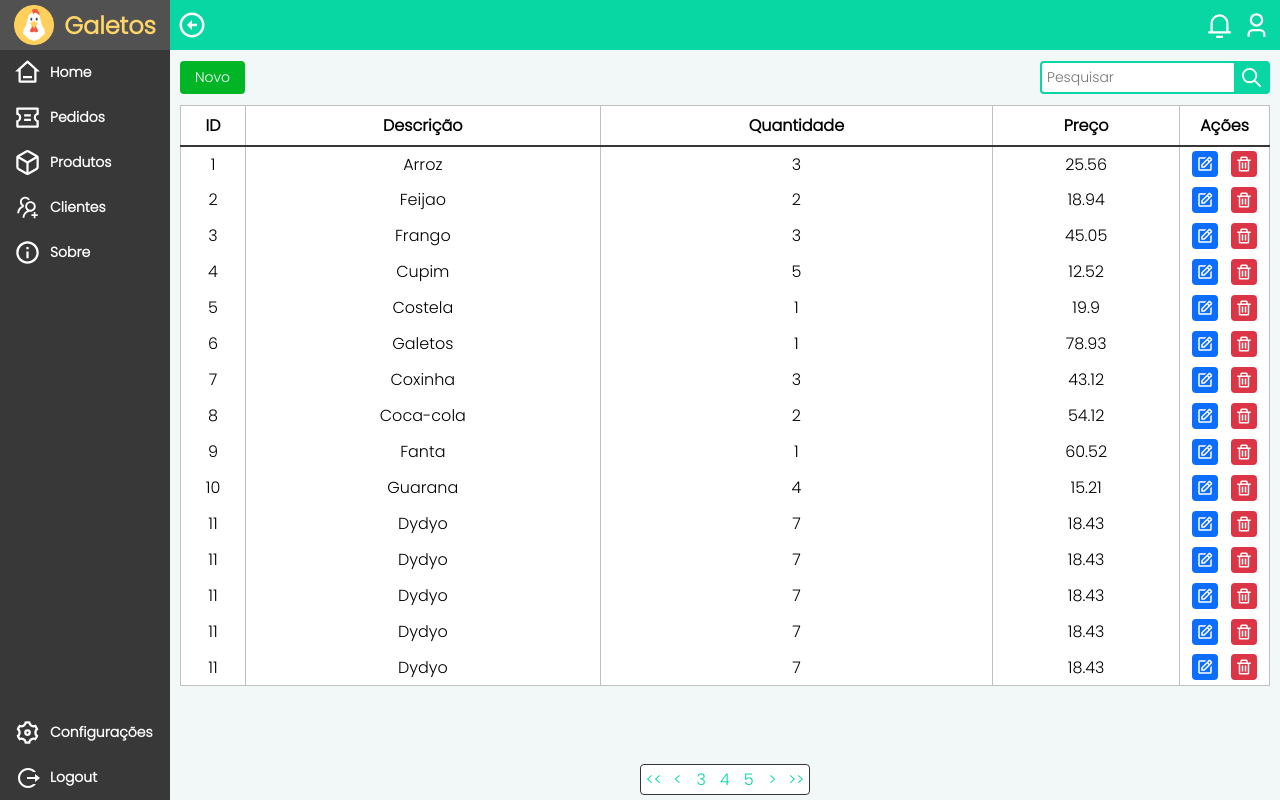
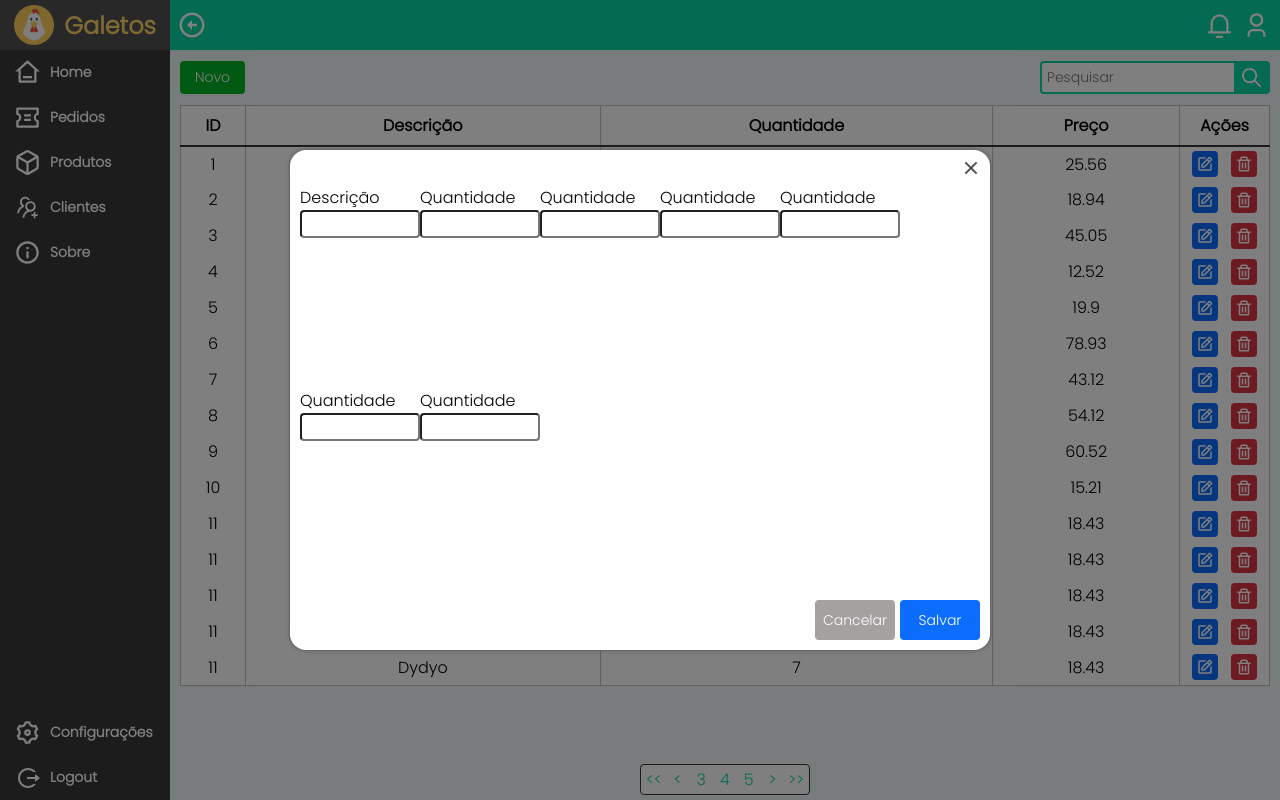
Before and after one commit to gheysiell/galetos_app, a React (Create React App) app in the folder client/: page /pedidos in a window 1280 px wide. Built offline with nearby package versions, Linux system fonts and the light colour scheme.

Commit message:
release only backup

```diff
--- /dev/null
+++ b/client/src/components/ModalCadastro/index.css
@@ -0,0 +1,95 @@
+.modal-container{
+    position: absolute;
+    display: flex;
+    width: 100%;
+    height: 100%;
+    background: rgba(0, 0, 0, 0.5);
+    align-items: center;
+    justify-content: center;
+}
+
+.modal-window{
+    display: flex;
+    color: #000;
+    background: #fff;
+    border-radius: 16px;
+    width: 90%;
+    height: 90%;
+    max-width: 700px;
+    max-height: 500px;
+    flex-direction: column;
+    padding: 5px;
+    box-shadow: 0px 0px 5px #525252;
+}
+
+.modal-header{
+    display: flex;
+    color: #000;
+    justify-content: flex-end;
+    align-items: center;
+    padding-left: 2px;
+    padding-right: 2px;
+    height: 25px;
+    width: 100%;
+}
+
+.modal-footer{
+    display: flex;
+    justify-content: center;
+    align-items: center;
+    width: 100%;
+    height: 70px;
+}
+
+.button-save{
+    width: 80px;
+    height: 40px;
+    background-color: #0D6EFD;
+    color: #fff;
+    border: 0 none;
+    border-radius: 4px;
+    cursor: pointer;
+    font-size: 14px;
+}
+
+.button-cancel{
+    width: 80px;
+    height: 40px;
+    background-color: #a5a1a1;
+    color: #fff;
+    border: 0 none;
+    border-radius: 4px;
+    cursor: pointer;
+    margin-right: 5px;
+    font-size: 14px;
+}
+
+.modal-footer{
+    position: relative;
+    display: flex;
+    justify-content: flex-end;
+    padding: 5px;
+    height: 50px;
+    bottom: 0;
+}
+
+.modal-main{
+    display: flex;
+    height: calc(100% - 75px);
+    width: 100%;
+    padding: 5px;
+    flex-direction: row;
+    flex-wrap: wrap;
+}
+
+.main-inputs{
+    display: flex;
+    border-radius: 4px;
+    flex-direction: column;
+    height: 28px;
+    width: 120px;
+}
+
+.content-datas{
+    height: 60px;
+}
--- /dev/null
+++ b/client/src/components/ModalCadastro/index.jsx
@@ -0,0 +1,56 @@
+const { RiCloseLine } = require("react-icons/ri")
+require("./index.css")
+
+export const ModalCadastro = () => {
+    return (
+        <div className="modal-container">
+            <div className="modal-window">
+                <div className="modal-header">
+                    <RiCloseLine
+                        size={24}
+                        color="#525252"
+                        cursor={"pointer"}
+                    />
+                </div>
+                <div className="modal-main">
+                    <div className="content-datas">
+                        <label htmlFor="description">Descrição</label>
+                        <input id="description" type="text" className="main-inputs"/>
+                    </div>
+                    <div className="content-datas">
+                        <label htmlFor="description">Quantidade</label>
+                        <input id="description" type="text" className="main-inputs"/>
+                    </div>
+                    <div className="content-datas">
+                        <label htmlFor="description">Quantidade</label>
+                        <input id="description" type="text" className="main-inputs"/>
+                    </div>
+                    <div className="content-datas">
+                        <label htmlFor="description">Quantidade</label>
+                        <input id="description" type="text" className="main-inputs"/>
+                    </div>
+                    <div className="content-datas">
+                        <label htmlFor="description">Quantidade</label>
+                        <input id="description" type="text" className="main-inputs"/>
+                    </div>
+                    <div className="content-datas">
+                        <label htmlFor="description">Quantidade</label>
+                        <input id="description" type="text" className="main-inputs"/>
+                    </div>
+                    <div className="content-datas">
+                        <label htmlFor="description">Quantidade</label>
+                        <input id="description" type="text" className="main-inputs"/>
+                    </div>
+                </div>
+                <div className="modal-footer">
+                    <button
+                        className="button-cancel"
+                    >Cancelar</button>
+                    <button
+                        className="button-save"
+                    >Salvar</button>
+                </div>
+            </div>
+        </div>
+    )
+}
--- a/client/src/pages/Pedidos/index.jsx
+++ b/client/src/pages/Pedidos/index.jsx
@@ -9,6 +9,7 @@ import { ContentHeaderBody } from '../../components/ContentHeaderBody'
 import { Container } from '../../components/Container'
 import { BiEdit } from 'react-icons/bi'
 import { BiTrash } from 'react-icons/bi'
+import { ModalCadastro } from '../../components/ModalCadastro'
 import "../../assets/css/pedidos.css"
 
 export const Pedidos = (props) => {
@@ -36,7 +37,7 @@ export const Pedidos = (props) => {
         {id: "1", description: "Arroz", quantidade: 3, preco: 25.56},
         {id: "2", description: "Feijao", quantidade: 2, preco: 18.94},
         {id: "3", description: "Frango", quantidade: 3, preco: 45.05},
-        {id: "4", description: "Cupim", quantidade: 5, preco: 12.52},
+{id: "4", description: "Cup im", quantidade: 5, preco: 12.52},
         {id: "5", description: "Costela", quantidade: 1, preco: 19.90},
         {id: "6", description: "Galetos", quantidade: 1, preco: 78.93},
         {id: "7", description: "Coxinha", quantidade: 3, preco: 43.12},
@@ -140,6 +141,7 @@ export const Pedidos = (props) => {
                     </div>
                 </div>
             </Content>
+            <ModalCadastro/>
         </Container>
     )
 }
```
